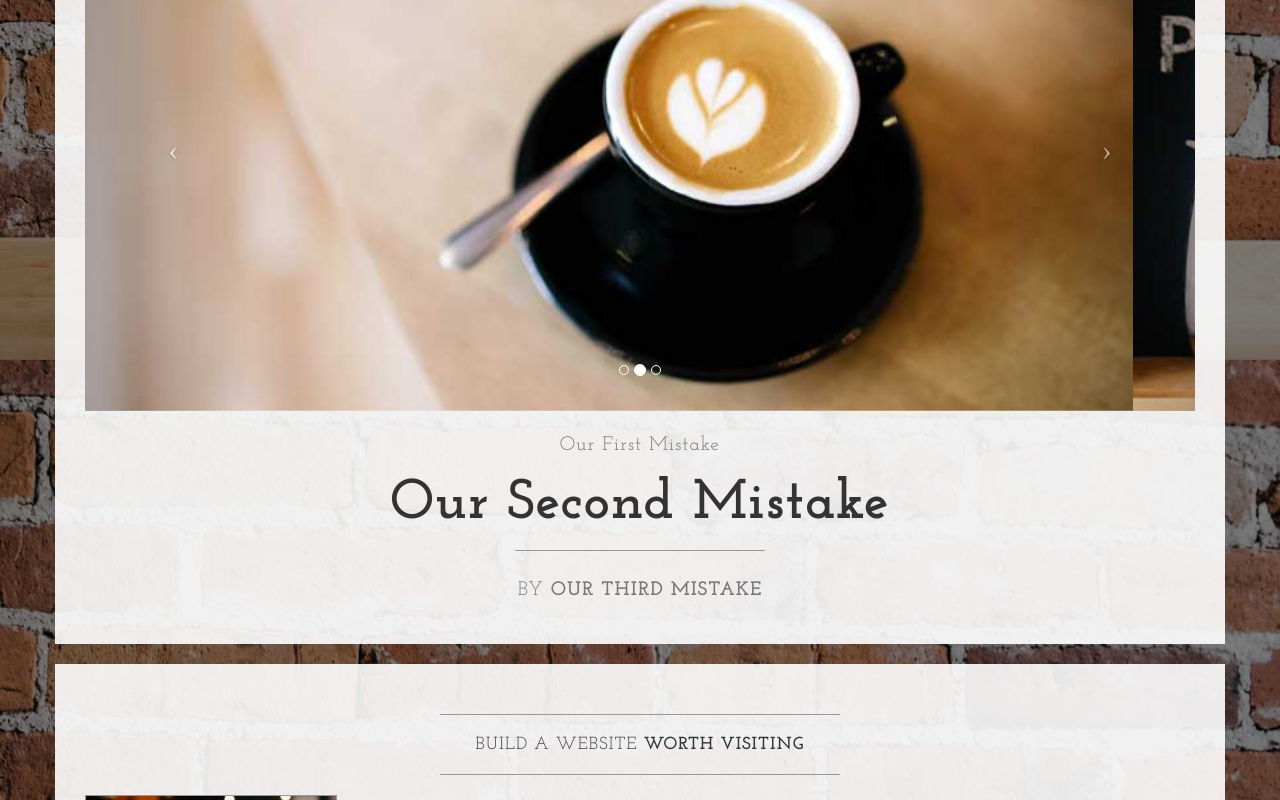
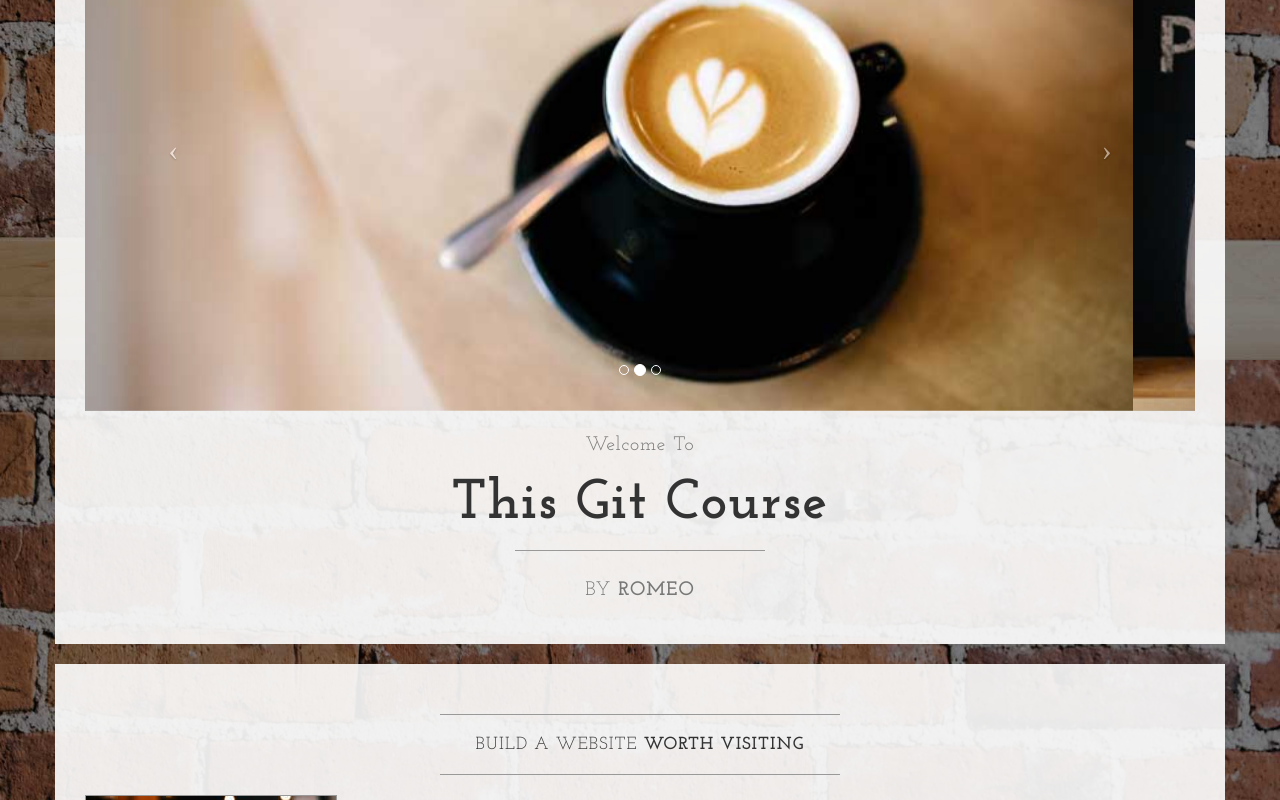
Before and after one commit to axy1234/axy1, a plain HTML site: page index.html in a window 1280 px wide. Shown: the part 440-1240 px from the top of the page. Drawn offline with nearby package versions, Linux system fonts and the light colour scheme.

Commit message:
Revert "Comminting our third mistake, we left the other two in place"
This reverts commit db9fa8c3b84fbcd0635c0fa8bb6e59f5a772f94a.

```diff
--- a/index.html
+++ b/index.html
@@ -106,13 +106,13 @@
                         </a>
                     </div>
                     <h2 class="brand-before">
-                        <small>Our first mistake</small>
+                        <small>Welcome to</small>
                     </h2>
-                    <h1 class="brand-name">Our second mistake</h1>
+                    <h1 class="brand-name">This Git Course</h1>
                     <hr class="tagline-divider">
                     <h2>
                         <small>By
-                            <strong>our third mistake</strong>
+                            <strong>Romeo</strong>
                         </small>
                     </h2>
                 </div>
```
